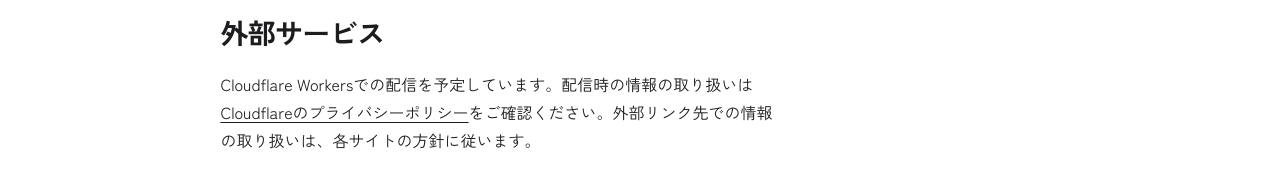
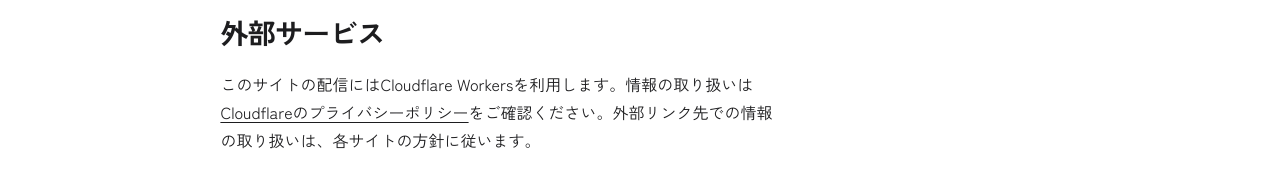
Before and after one commit to NIT-Maizuru-Programmers-Community/Official_site, a Next.js app: page /privacy in a window 1280 px wide. Shown: the part 768-943 px from the top of the page. Built offline with nearby package versions, Linux system fonts and the light colour scheme; no server answers.

Commit message:
chore: 独自ドメインでの配信を設定 (#39)

```diff
--- a/src/app/privacy/page.tsx
+++ b/src/app/privacy/page.tsx
@@ -29,7 +29,7 @@ export default function Privacy() {
       <section className="detail-section">
         <h2>外部サービス</h2>
         <p>
-          Cloudflare Workersでの配信を予定しています。配信時の情報の取り扱いは
+          このサイトの配信にはCloudflare Workersを利用します。情報の取り扱いは
           <ExternalLink href="https://www.cloudflare.com/privacypolicy/">
             Cloudflareのプライバシーポリシー
           </ExternalLink>
```
Also changed, not shown: 2 other files (tests, documents, lock files or other folders).
